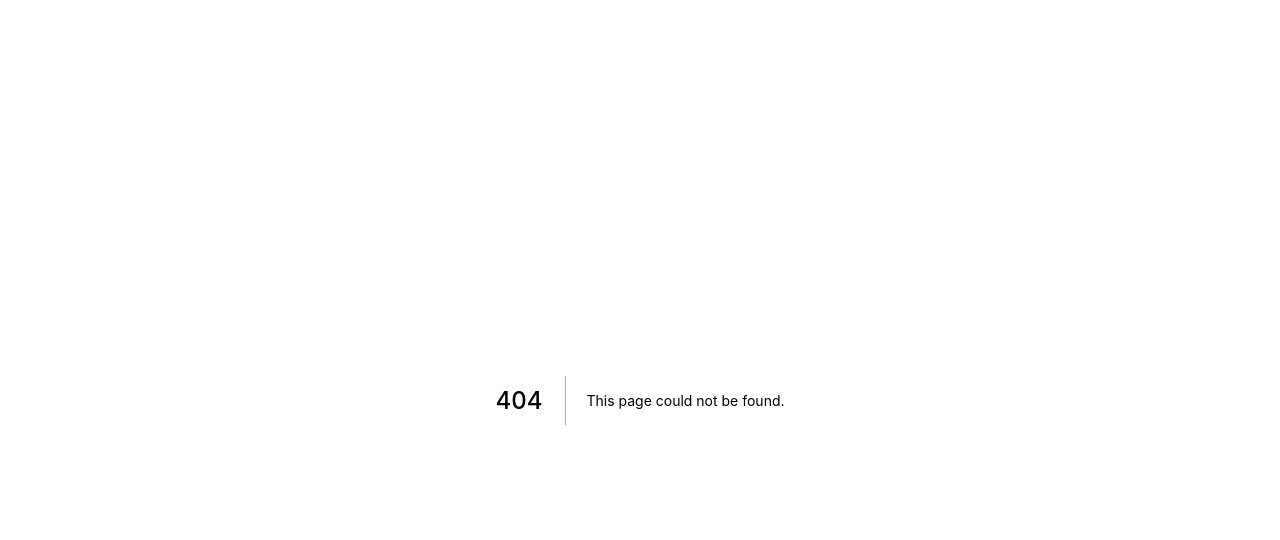
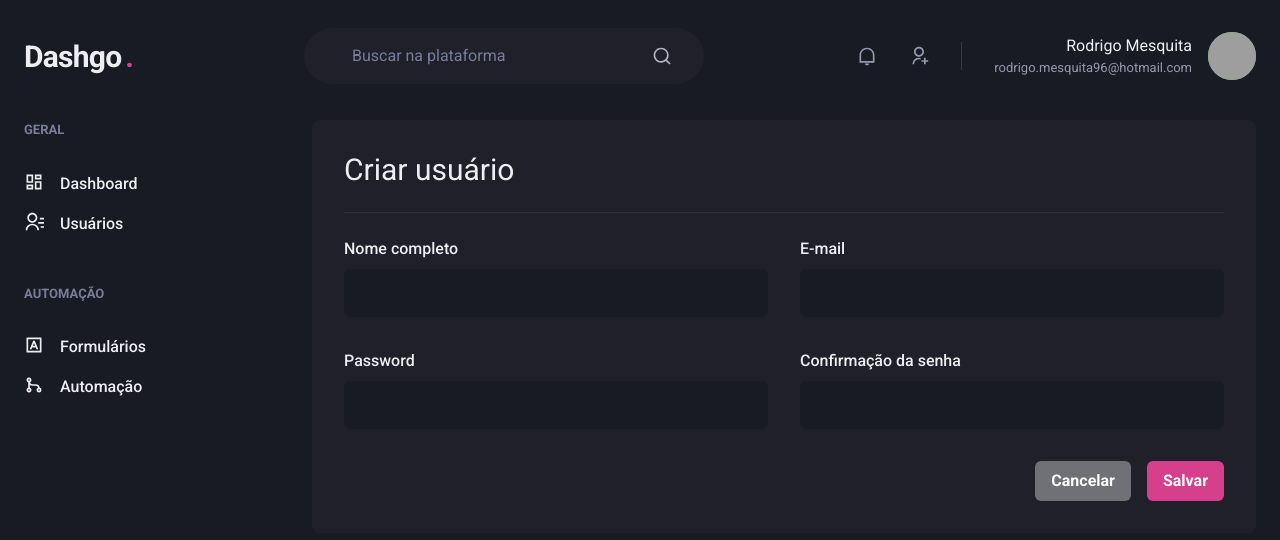
Before and after one commit to JoaoRodrigo1996/Ignite-Dashgo, a Next.js app: page /users/create in a window 1280 px wide. Before the commit this address had no page. Shown: the top 540 px of the page. Built offline with nearby package versions, Linux system fonts and the light colour scheme; grey boxes are pictures that could not be loaded.

Commit message:
Página Form de usuário

```diff
--- /dev/null
+++ b/src/pages/users/create.tsx
@@ -0,0 +1,56 @@
+import {
+  Box,
+  Button,
+  Divider,
+  Flex,
+  Heading,
+  HStack,
+  SimpleGrid,
+  VStack,
+} from "@chakra-ui/react"
+import { Input } from "../../components/Form/Input"
+import { Header } from "../../components/Header"
+
+import { Sidebar } from "../../components/Sidebar"
+
+export default function CreateUser() {
+  return (
+    <Box>
+      <Header />
+
+      <Flex w="100%" my="6" maxWidth={1480} mx="auto" px="6">
+        <Sidebar />
+
+        <Box flex="1" borderRadius={8} bg="gray.800" p="8">
+          <Heading size="lg" fontWeight="normal">
+            Criar usuário
+          </Heading>
+          <Divider my="6" borderColor="gray.700" />
+
+          <VStack spacing="8">
+            <SimpleGrid minChildWidth="240px" spacing="8" w="100%">
+              <Input name="name" label="Nome completo" />
+              <Input name="email" type="email" label="E-mail" />
+            </SimpleGrid>
+
+            <SimpleGrid minChildWidth="240px" spacing="8" w="100%">
+              <Input name="password" type="password" label="Password" />
+              <Input
+                name="password confirmation"
+                type="password"
+                label="Confirmação da senha"
+              />
+            </SimpleGrid>
+          </VStack>
+
+          <Flex mt="8" justify="flex-end">
+            <HStack spacing="4">
+              <Button colorScheme="whiteAlpha">Cancelar</Button>
+              <Button colorScheme="pink">Salvar</Button>
+            </HStack>
+          </Flex>
+        </Box>
+      </Flex>
+    </Box>
+  )
+}
```
